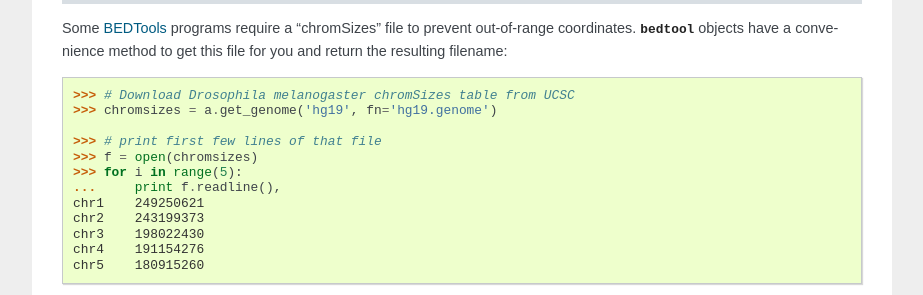
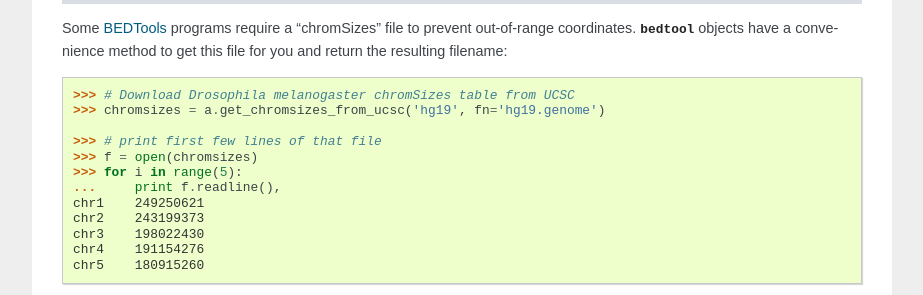
Before and after one commit to daler/pybedtools, a Sphinx documentation site: the page built from docs/source/tutorial.rst, in a window 1280 px wide and 900 px high, scrolled down 4310 px. Shown: the part 157-452 px from the top of the window, without its empty margins (198-1121 px from the left). Built offline with Sphinx 7.4.7, drawn with Linux system fonts in a browser that asks for light colours; comment, search, counter and statistics services are not loaded.

Commit message:
changed docs to use get_chromsizes_from_ucsc; passed doctests

```diff
--- a/docs/source/autodoc_source.rst
+++ b/docs/source/autodoc_source.rst
@@ -61,9 +61,9 @@ files; support for other file types is under development.
 ~~~~~~~~~~~~~~~~~~~~~~~
 .. automethod:: bedtool.saveas
 
-:class:`bedtool.get_genome`
-~~~~~~~~~~~~~~~~~~~~~~~~~~~
-.. automethod:: bedtool.get_genome
+:class:`bedtool.get_chromsizes_from_ucsc`
+~~~~~~~~~~~~~~~~~~~~~~~~~~~~~~~~~~~~~~~~~
+.. automethod:: bedtool.get_chromsizes_from_ucsc
 
 :class:`bedtool.size_filter`
 ~~~~~~~~~~~~~~~~~~~~~~~~~~~~
--- a/docs/source/tutorial.rst
+++ b/docs/source/tutorial.rst
@@ -328,7 +328,7 @@ this file for you and return the resulting filename:
     :options: +NORMALIZE_WHITESPACE
 
     >>> # Download Drosophila melanogaster chromSizes table from UCSC
-    >>> chromsizes = a.get_genome('hg19', fn='hg19.genome')
+    >>> chromsizes = a.get_chromsizes_from_ucsc('hg19', fn='hg19.genome')
 
     >>> # print first few lines of that file
     >>> f = open(chromsizes)
```
